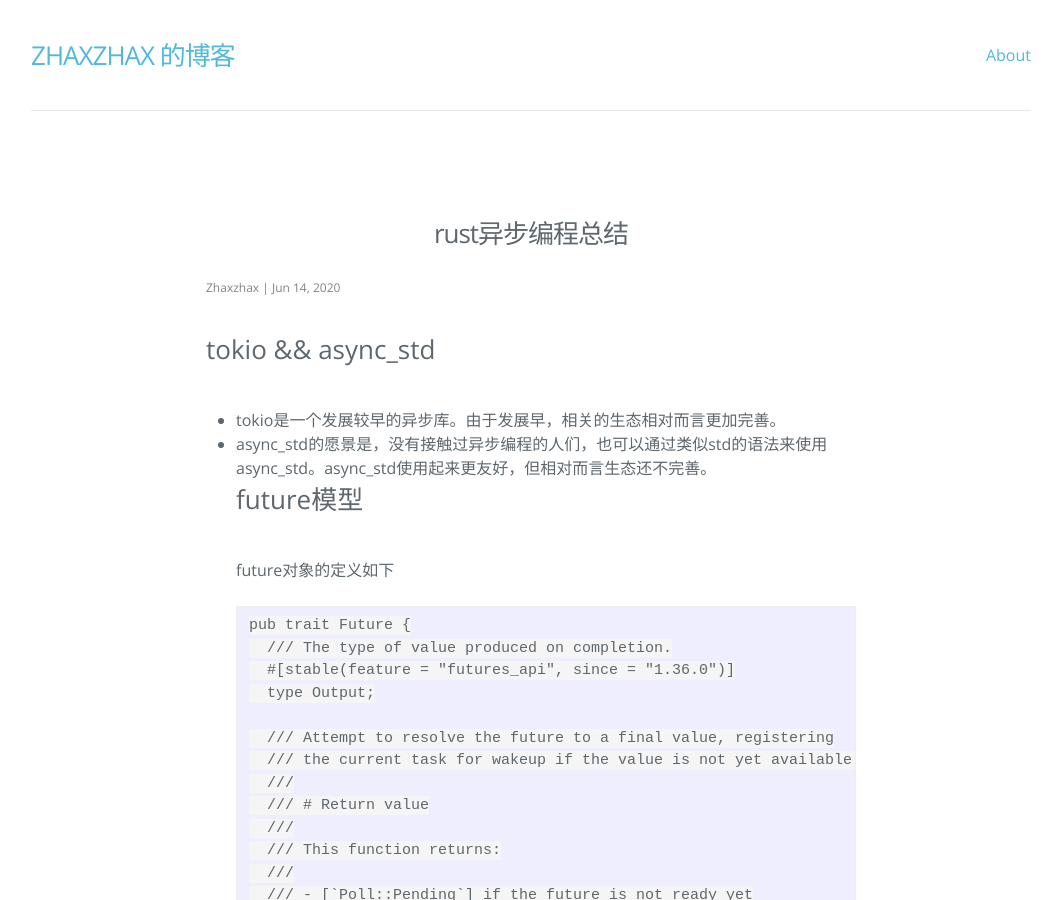
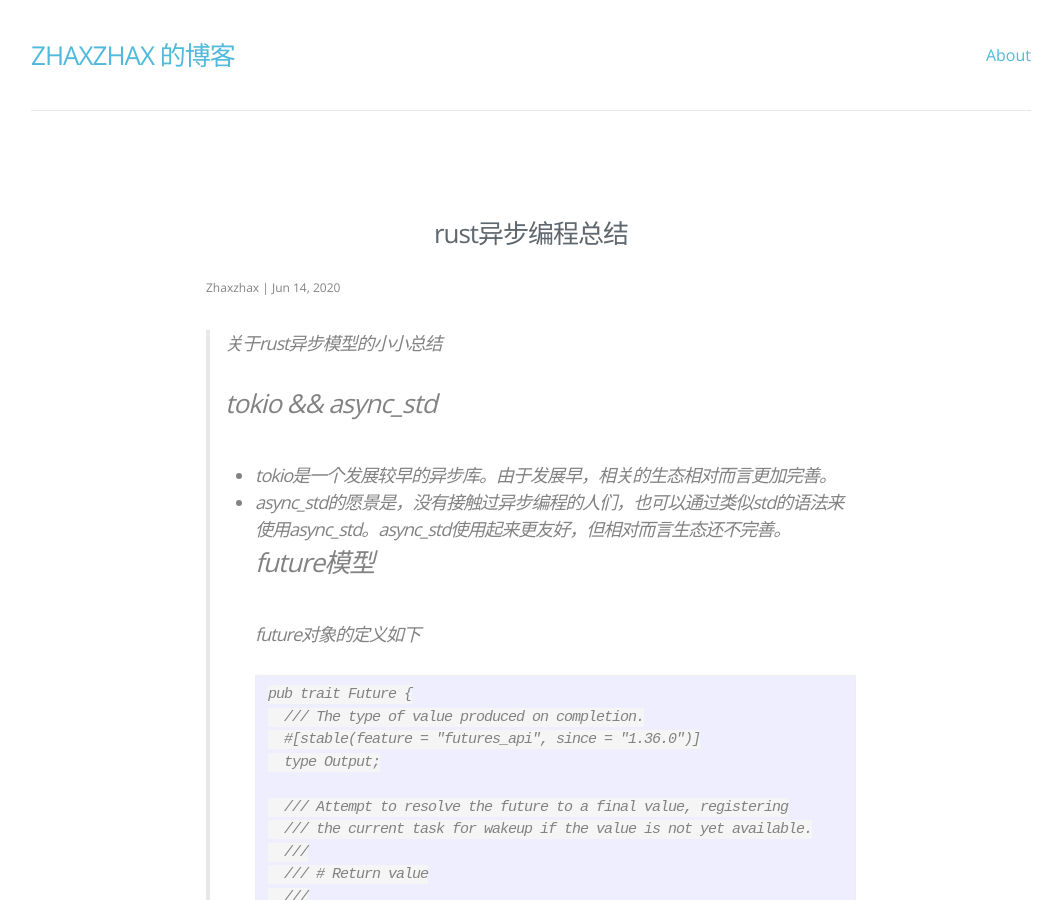
Before and after one commit to zhaxzhax/zhaxzhax.github.io, a Jekyll site: the page built from _posts/2020-06-14-rust异步编程总结.md, in a window 1280 px wide and 900 px high. Shown: the whole window, without its empty margins (109-1171 px from the left). Built offline with Jekyll 4.4.1, drawn with Linux system fonts in a browser that asks for light colours; nearby versions of some CDN libraries.

Commit message:
fix display bug

```diff
--- a/_posts/2020-06-14-rust异步编程总结.md
+++ b/_posts/2020-06-14-rust异步编程总结.md
@@ -9,7 +9,7 @@ categories:
   - Rust
   - Async
 ---
-
+> 关于rust异步模型的小小总结
 ### tokio && async_std
 + tokio是一个发展较早的异步库。由于发展早，相关的生态相对而言更加完善。
 + async_std的愿景是，没有接触过异步编程的人们，也可以通过类似std的语法来使用async_std。async_std使用起来更友好，但相对而言生态还不完善。
```
